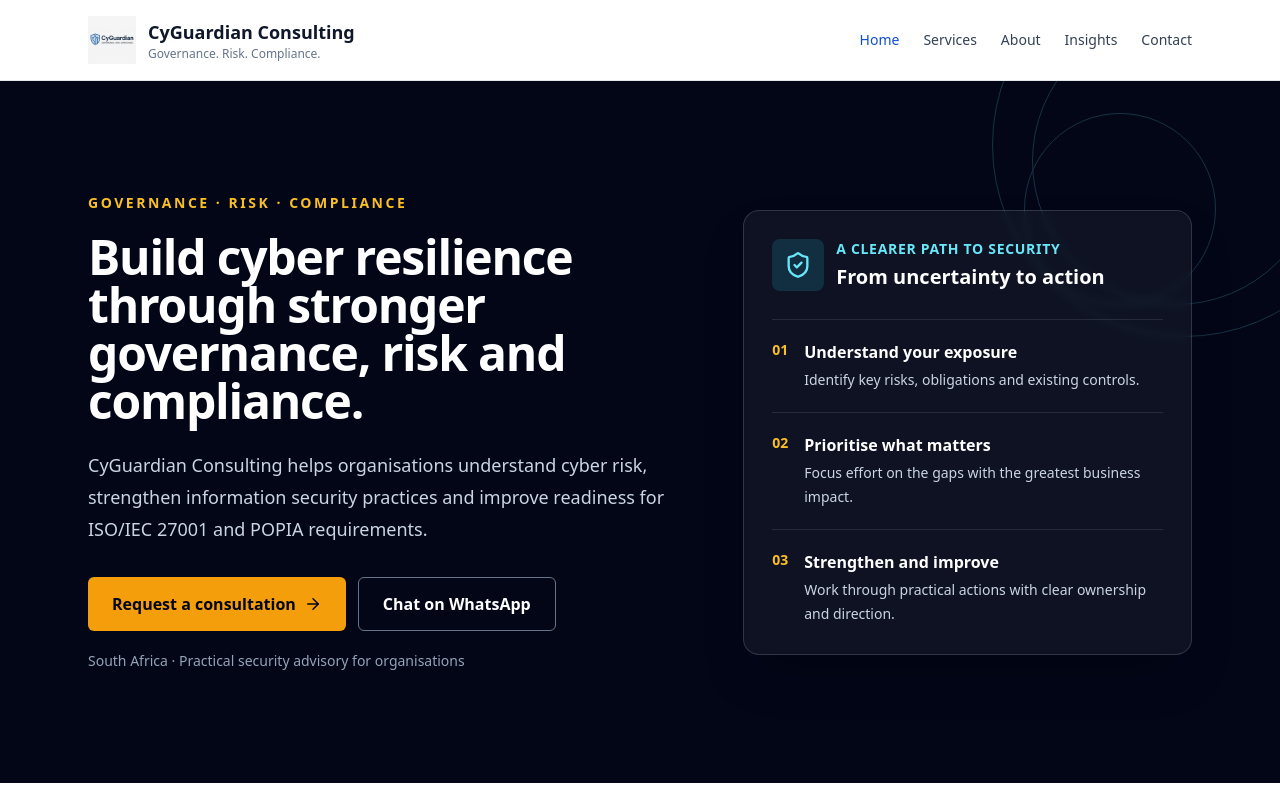
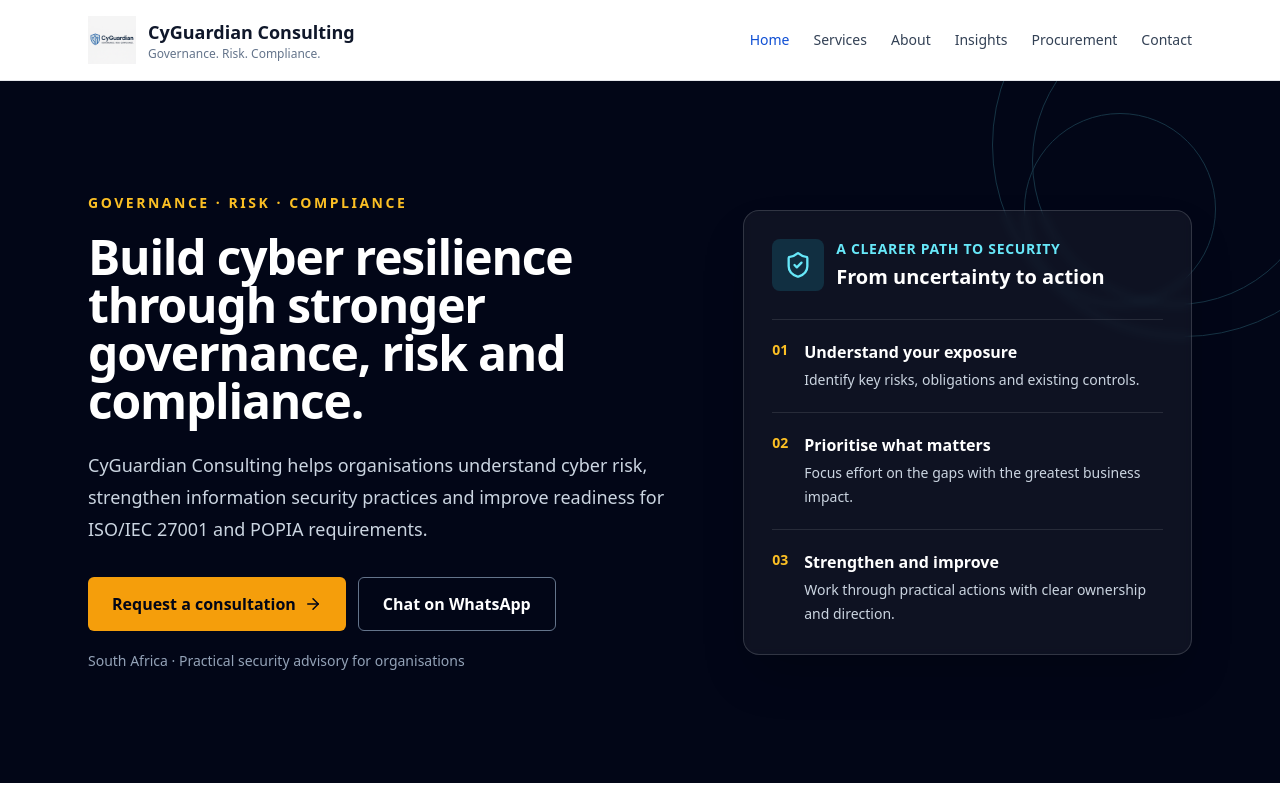
Before and after one commit to SollyMap/cyguardian-light, a React (Vite) app: page / in a window 1280 px wide. Shown: the top 800 px of the page. Built offline with nearby package versions, Linux system fonts and the light colour scheme.

Commit message:
Add procurement navigation link

```diff
--- a/src/components/Navbar.jsx
+++ b/src/components/Navbar.jsx
@@ -16,6 +16,7 @@ export default function Navbar(){ return (
         <NavLink to='/services' className={({isActive})=>isActive ? 'text-primary font-medium' : 'text-slate-700'}>Services</NavLink>
         <NavLink to='/about' className={({isActive})=>isActive ? 'text-primary font-medium' : 'text-slate-700'}>About</NavLink>
         <NavLink to='/insights' className={({isActive})=>isActive ? 'text-primary font-medium' : 'text-slate-700'}>Insights</NavLink>
+        <NavLink to='/procurement' className={({isActive})=>isActive ? 'text-primary font-medium' : 'text-slate-700'}>Procurement</NavLink>
         <NavLink to='/contact' className={({isActive})=>isActive ? 'text-primary font-medium' : 'text-slate-700'}>Contact</NavLink>
       </nav>
     </div>
```
